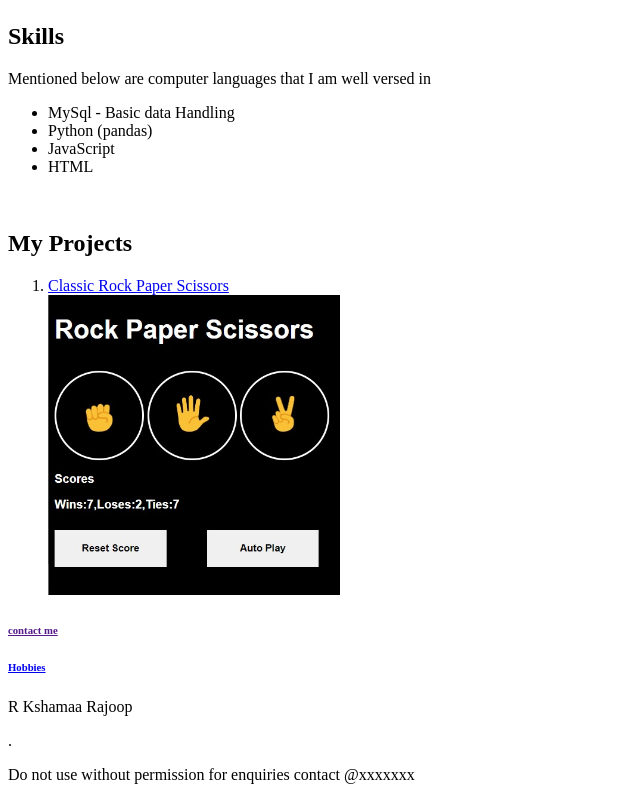
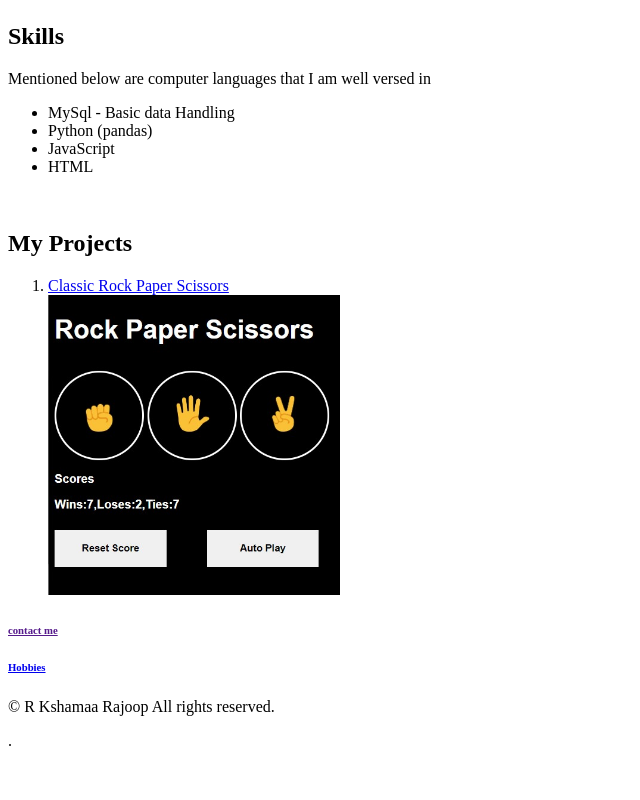
Before and after one commit to kshamaarajoop/html-portfolio, a plain HTML site: page index.html in a window 1280 px wide. Shown: the part 693-1493 px from the top of the page, without its empty margins (0-640 px from the left). After the commit the page ends 1451 px from the top, so only its background shows below. Drawn offline with Linux system fonts and the light colour scheme.

Commit message:
Add files via upload

```diff
--- a/index.html
+++ b/index.html
@@ -54,7 +54,6 @@
 
   <h6><a href="">contact me</a></h6>
   <h6><a href="./Home.html">Hobbies</a></h6>
-  <footer><p> R Kshamaa Rajoop</p>.
-    <p> Do not use without permission for enquiries contact @xxxxxxx </p></footer>
+  <footer><p>© R Kshamaa Rajoop All rights reserved.</p>.</footer>
   </body>
 </html>
```
